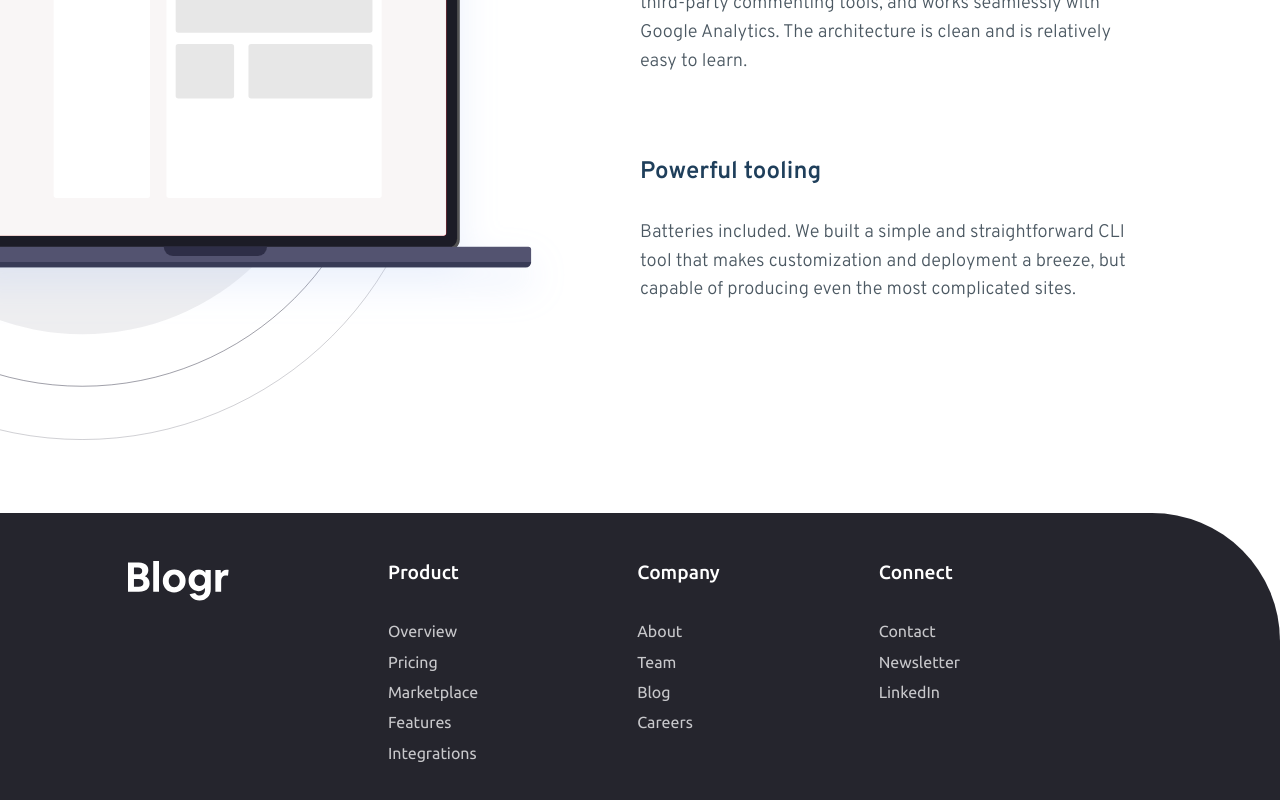
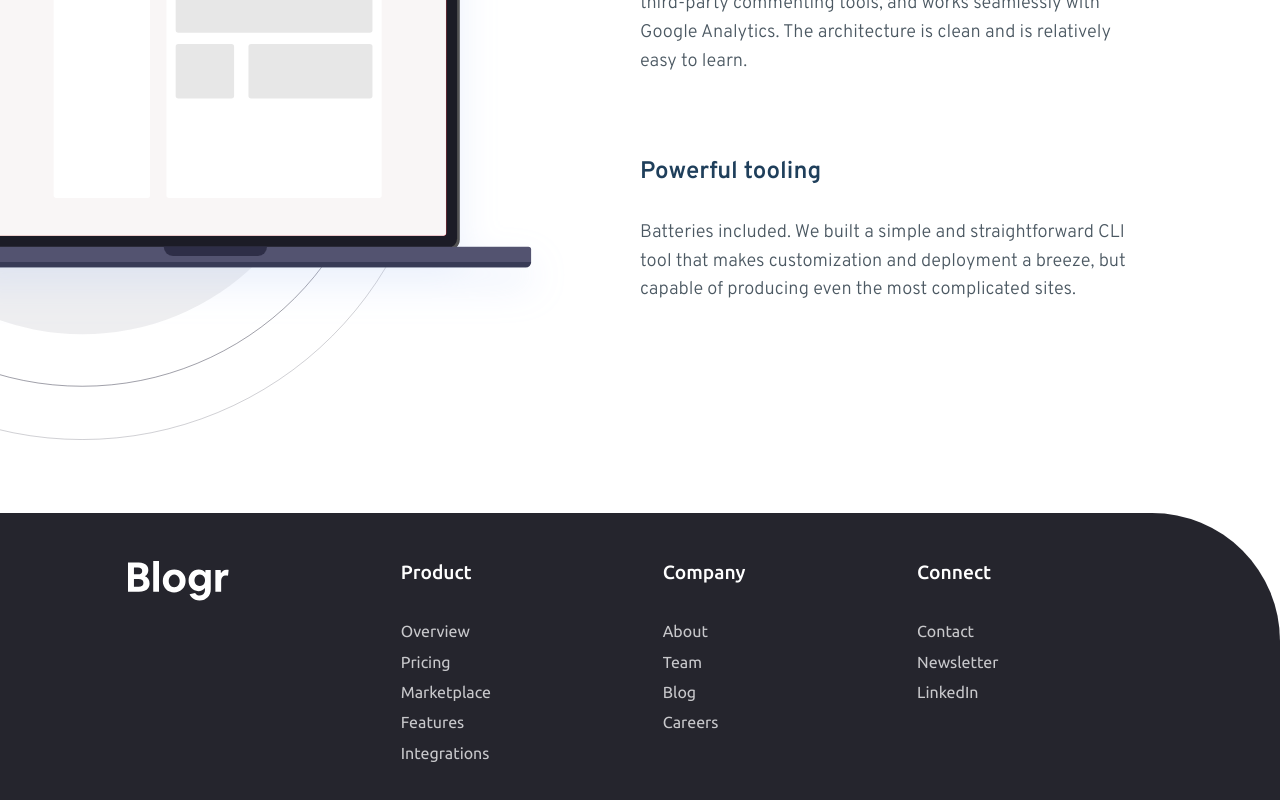
Before and after one commit to CrystalNyein/frontend-mentor-blogr-landing-page, a React (Create React App) app: page / in a window 1280 px wide. Shown: the part 2598-3398 px from the top of the page. Built offline with nearby package versions, Linux system fonts and the light colour scheme.

Commit message:
Change measure unit for last footer links

```diff
--- a/src/components/FooterSection.css
+++ b/src/components/FooterSection.css
@@ -11,7 +11,7 @@
   font-family: "Ubuntu", sans-serif;
 }
 .footer-links:last-child {
-  padding-right: 12rem;
+  padding-right: 12vw;
 }
 .footer-links h4 {
   color: white;
```
